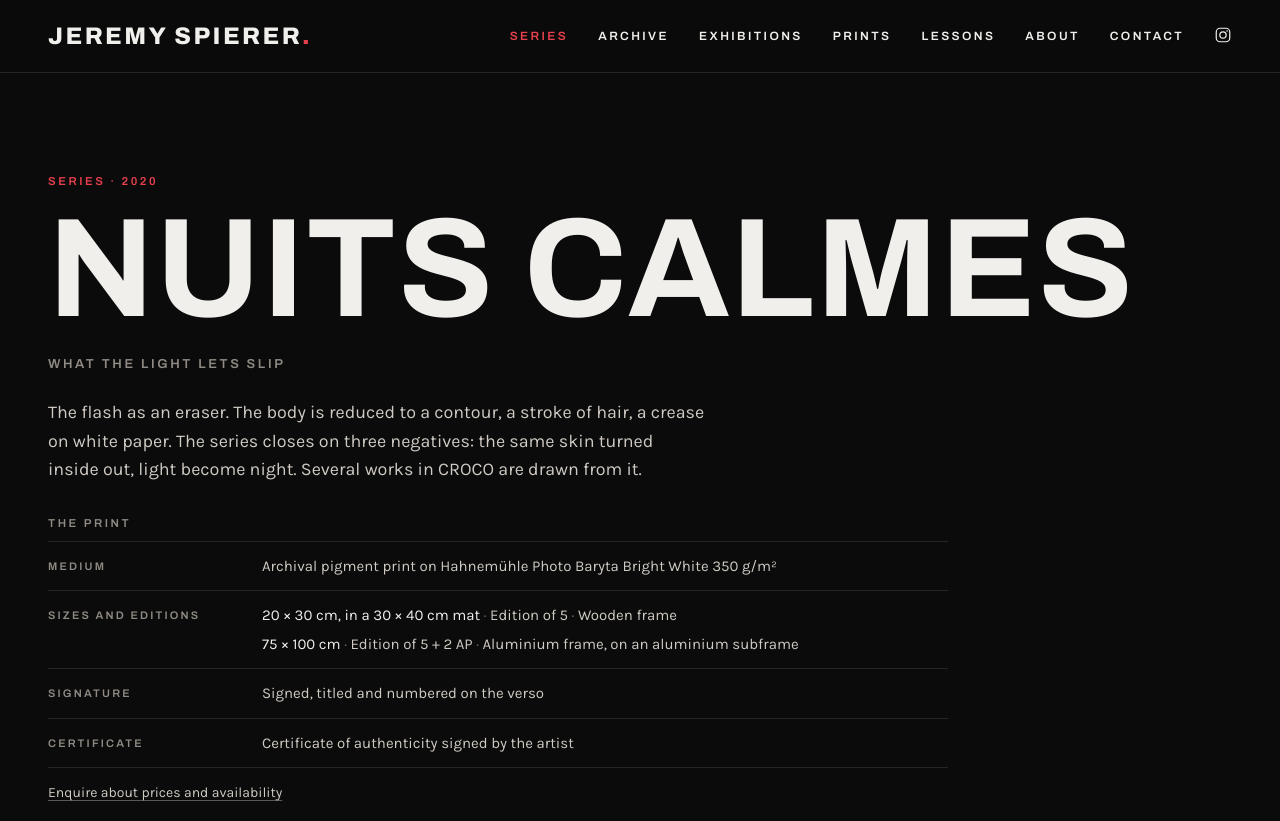
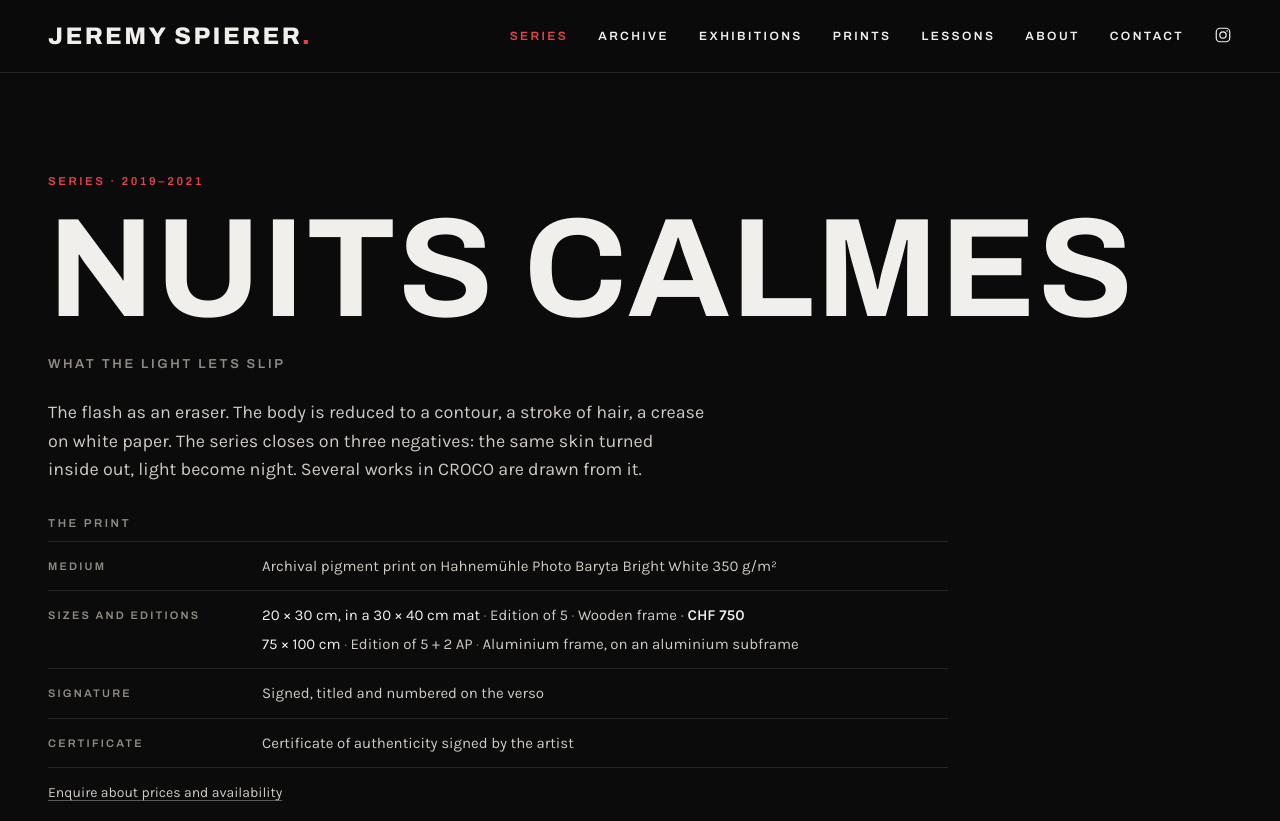
Before and after one commit to jeremie86-lab/jeremie86-lab.github.io, a Jekyll site: the page built from _series/dazzle.md, in a window 1280 px wide and 900 px high, cut to the strip 0-821 px from the top of the window. Built offline with Jekyll 4.4.1, drawn with Linux system fonts in a browser that asks for light colours.

Commit message:
Years (Flagrant, Afterimage, Nuits Calmes); Nuits Calmes 20x30 price

```diff
--- a/_series/dazzle.md
+++ b/_series/dazzle.md
@@ -3,7 +3,7 @@ title: "Nuits Calmes"
 subtitle: "What the light lets slip"
 permalink: /series/nuits-calmes/
 order: 5
-year: "2020"
+year: "2019–2021"
 cover: /assets/img/dazzle/dazzle-04.jpg
 print:
   medium: "Archival pigment print on Hahnemühle Photo Baryta Bright White 350 g/m²"
@@ -11,6 +11,7 @@ print:
     - size: "20 × 30 cm, in a 30 × 40 cm mat"
       edition: "Edition of 5"
       finish: "Wooden frame"
+      price: "CHF 750"
     - size: "75 × 100 cm"
       edition: "Edition of 5 + 2 AP"
       finish: "Aluminium frame, on an aluminium subframe"
```
Also changed, not shown: _series/afterimage.md (+1 -0 lines), _series/flagrant-delit.md (+1 -0 lines).
